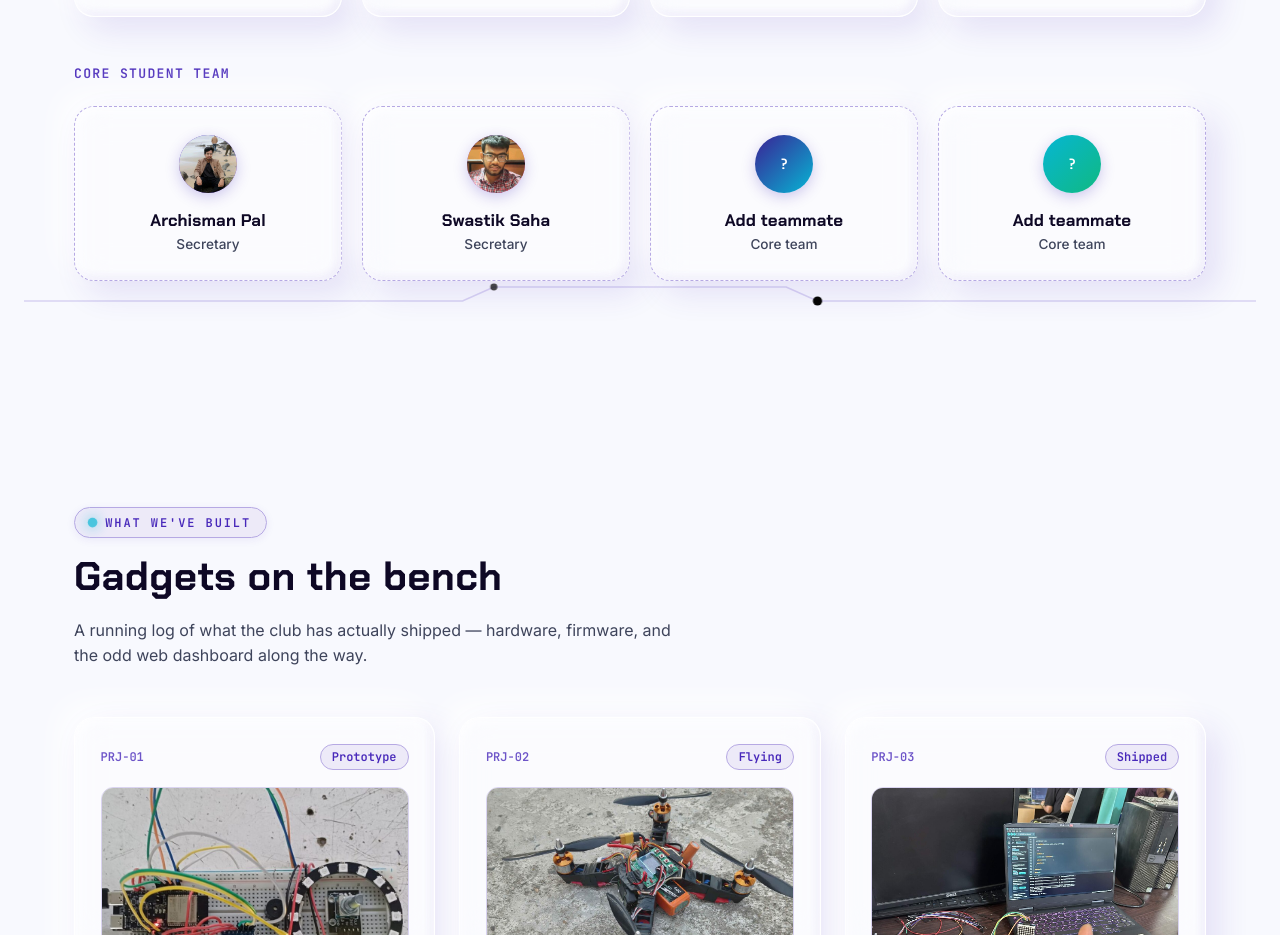
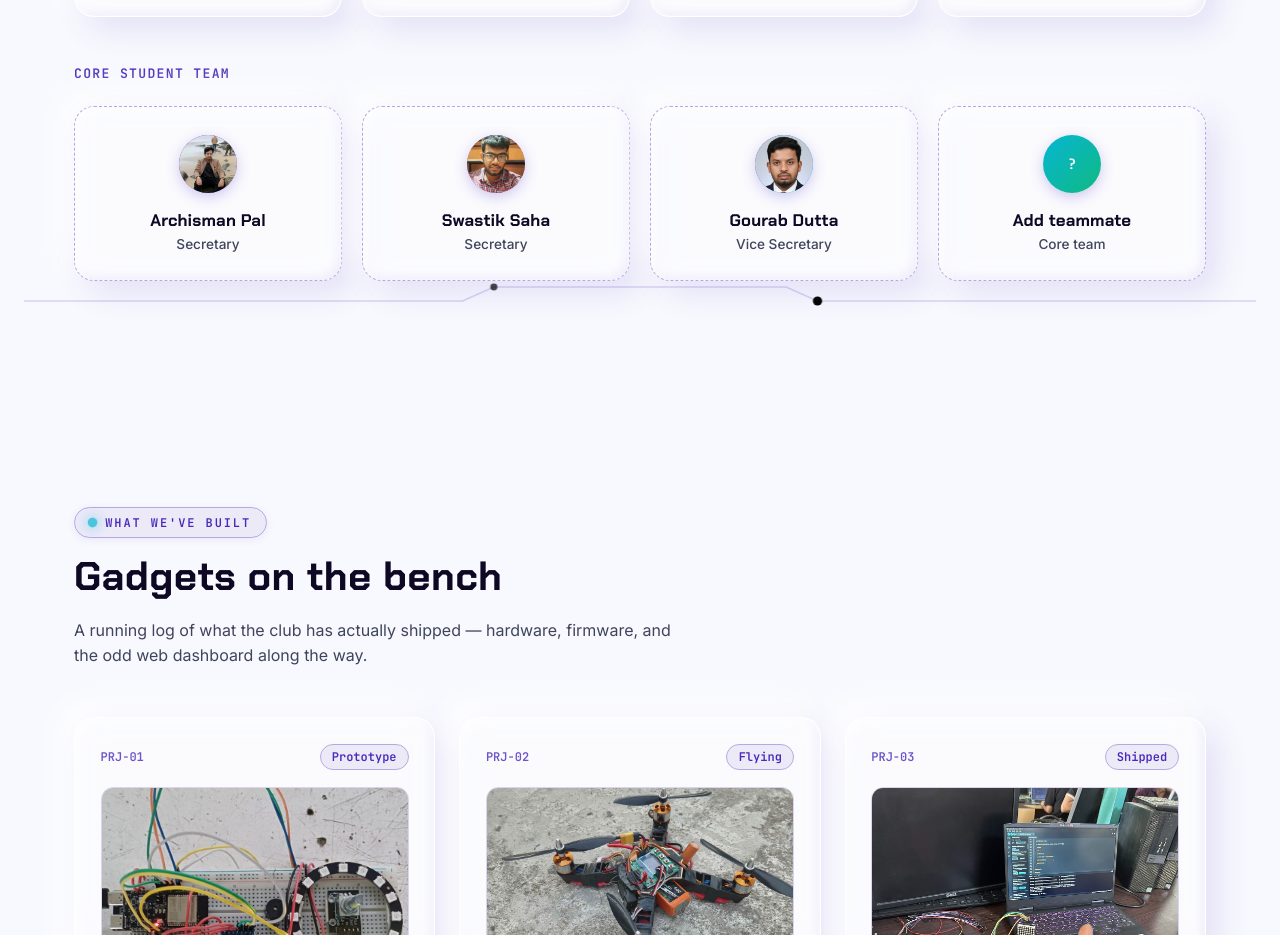
Before and after one commit to gourab354/build-club-aot-site, a React (Vite) app: page / in a window 1280 px wide. Shown: the part 2296-3231 px from the top of the page. Built offline with nearby package versions, Linux system fonts and the light colour scheme.

Commit message:
Add Vice Secretary Gourab Dutta to core team

```diff
--- a/src/components/Mentors.tsx
+++ b/src/components/Mentors.tsx
@@ -52,7 +52,13 @@ const TEAM = [
     image: '/swastik.jpg',
     linkedin: 'https://www.linkedin.com/in/swastik-saha-aot/',
   },
-  { initials: '?', name: 'Add teammate', role: 'Core team' },
+  {
+    initials: 'GD',
+    name: 'Gourab Dutta',
+    role: 'Vice Secretary',
+    image: '/gourab.jpg',
+    linkedin: 'https://www.linkedin.com/in/gourabdutta354/',
+  },
   { initials: '?', name: 'Add teammate', role: 'Core team' },
 ];
 
```
Also changed, not shown: public/gourab.jpg (added).
